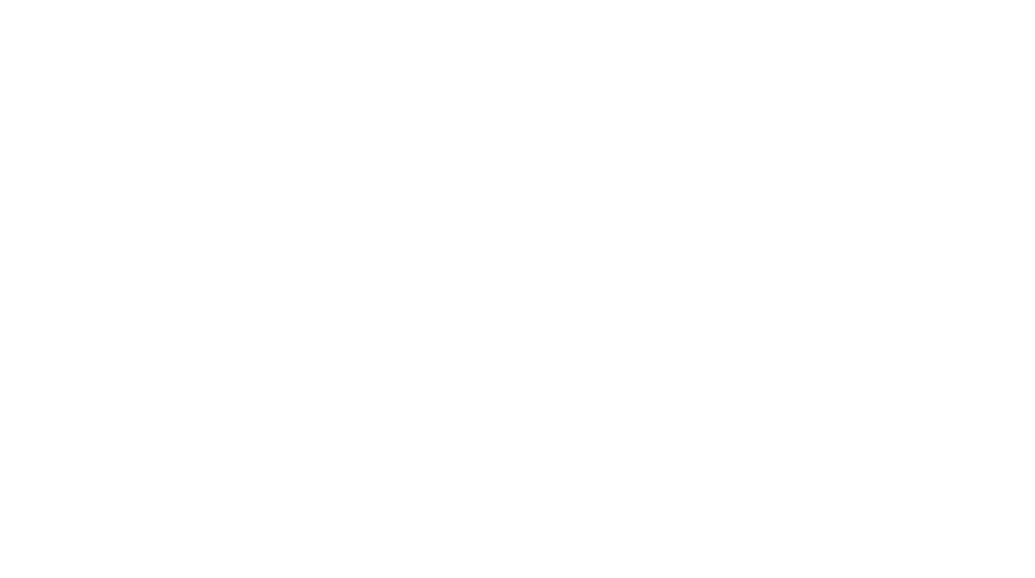
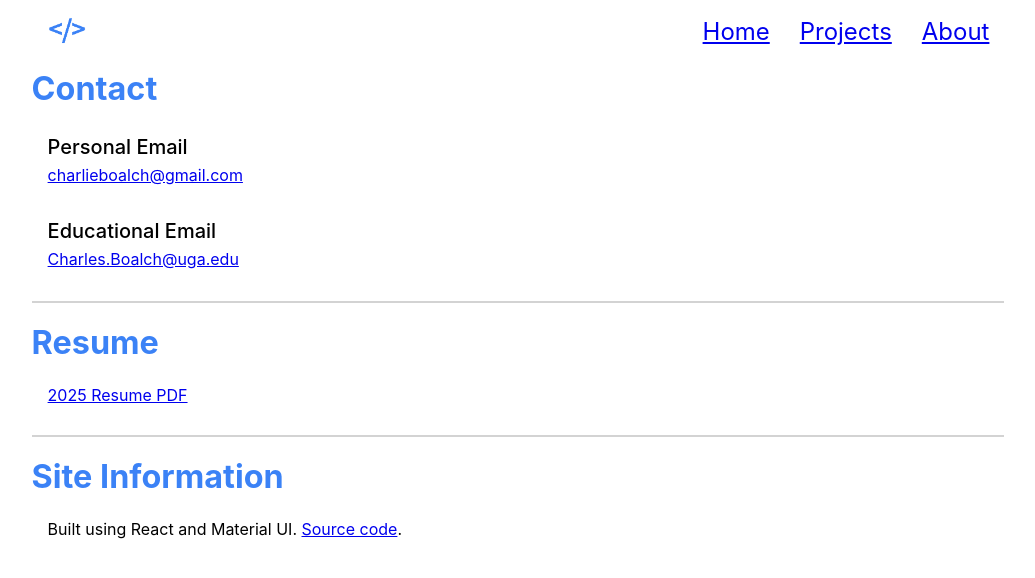
Before and after one commit to charlieboalch/charlieboalch.github.io, a React (Vite) app: page /about in a window 1280 px wide. Before the commit this address had no page. Shown: the top 578 px of the page, without its empty margins (122-1157 px from the left). Built offline with nearby package versions, Linux system fonts and the light colour scheme.

Commit message:
Add about page

```diff
--- /dev/null
+++ b/src/About.tsx
@@ -0,0 +1,55 @@
+import React from "react"
+import {List, ListItem, ListItemText, styled, Typography} from "@mui/material";
+import {ContentView} from "./components/global/ContentView";
+
+const AboutBody = styled('div')`
+    display: block;
+    width: 100%;
+
+    hr {
+        border: 1px solid lightgray;
+        margin-bottom: 20px;
+    }
+`
+
+
+export const About = () => {
+    return <>
+        <title>Charlie Boalch | About</title>
+        <ContentView>
+            <AboutBody>
+                <Typography fontWeight={"bold"} color="primary" variant={"h4"} >Contact</Typography>
+                <List>
+                    <ListItem>
+                        <ListItemText primary={<Typography variant={'h6'}>Personal Email</Typography>}
+                                      secondary={<Typography><a href={'mailto:charlieboalch@gmail.com'}>charlieboalch@gmail.com</a></Typography>}/>
+                    </ListItem>
+                    <ListItem>
+                        <ListItemText primary={<Typography variant={'h6'}>Educational Email</Typography>}
+                                      secondary={<Typography><a href={'mailto:Charles.Boalch@uga.edu'}>Charles.Boalch@uga.edu</a></Typography>}/>
+                    </ListItem>
+                </List>
+
+                <hr/>
+
+                <Typography fontWeight={"bold"} color="primary" variant={"h4"} >Resume</Typography>
+
+                <List>
+                    <ListItem>
+                        <ListItemText secondary={<Typography><a href={"/resume/c_boalch_resume_2025.pdf"}>2025 Resume PDF</a></Typography>}/>
+                    </ListItem>
+                </List>
+
+                <hr/>
+
+                <Typography fontWeight={"bold"} color="primary" variant={"h4"} >Site Information</Typography>
+
+                <List>
+                    <ListItem>
+                        <ListItemText secondary={<Typography>Built using React and Material UI. <a href={"https://github.com/charlieboalch/charlieboalch.github.io"}>Source code</a>.</Typography>}/>
+                    </ListItem>
+                </List>
+            </AboutBody>
+        </ContentView>
+    </>
+}
--- a/src/layouts/MainLayout.tsx
+++ b/src/layouts/MainLayout.tsx
@@ -35,6 +35,7 @@ export const MainLayout = () => {
                 <NavButtons>
                     <Link to={"/"}><Typography variant={'h5'}>Home</Typography></Link>
                     <Link to={"/projects"}><Typography variant={'h5'}>Projects</Typography></Link>
+                    <Link to={"/about"}><Typography variant={'h5'}>About</Typography></Link>
                 </NavButtons>
             </Navbar>
             <Outlet />
--- a/src/main.tsx
+++ b/src/main.tsx
@@ -7,6 +7,7 @@ import React from 'react';
 import {BrowserRouter, Route, Routes} from "react-router";
 import {Projects} from "./Projects";
 import {MainLayout} from "./layouts/MainLayout";
+import {About} from "./About";
 
 let lightTheme = createTheme({
     palette: {
@@ -43,6 +44,7 @@ createRoot(document.getElementById('root') as HTMLElement).render(
                     <Route path={"/"} element={<MainLayout/>}>
                         <Route index element={<Home/>}/>
                         <Route path="projects" element={<Projects/>}/>
+                        <Route path="about" element={<About/>}/>
                     </Route>
                 </Routes>
             </BrowserRouter>
```
Also changed, not shown: 1 other file (tests, documents, lock files or other folders).
